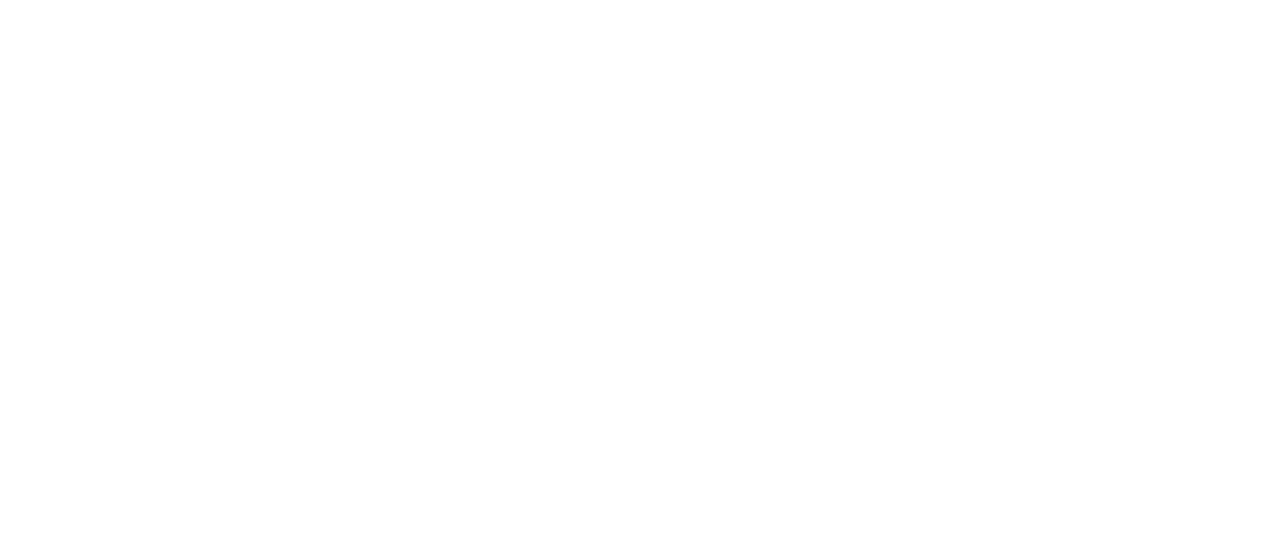
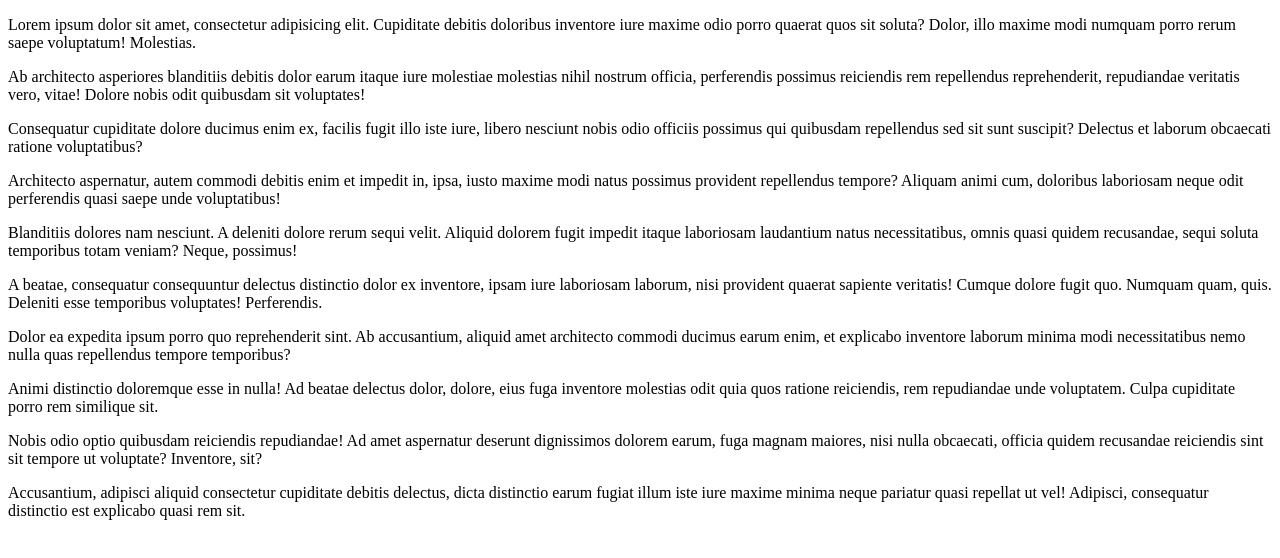
Before and after one commit to valtu4a/git-tut, a plain HTML site: page index.html in a window 1280 px wide. Drawn offline with Linux system fonts and the light colour scheme.

Commit message:
добавил текст

```diff
--- a/index.html
+++ b/index.html
@@ -8,6 +8,31 @@
     <title>Document</title>
 </head>
 <body>
-
+<p>Lorem ipsum dolor sit amet, consectetur adipisicing elit. Cupiditate debitis doloribus inventore iure maxime odio
+    porro quaerat quos sit soluta? Dolor, illo maxime modi numquam porro rerum saepe voluptatum! Molestias.</p>
+<p>Ab architecto asperiores blanditiis debitis dolor earum itaque iure molestiae molestias nihil nostrum officia,
+    perferendis possimus reiciendis rem repellendus reprehenderit, repudiandae veritatis vero, vitae! Dolore nobis odit
+    quibusdam sit voluptates!</p>
+<p>Consequatur cupiditate dolore ducimus enim ex, facilis fugit illo iste iure, libero nesciunt nobis odio officiis
+    possimus qui quibusdam repellendus sed sit sunt suscipit? Delectus et laborum obcaecati ratione voluptatibus?</p>
+<p>Architecto aspernatur, autem commodi debitis enim et impedit in, ipsa, iusto maxime modi natus possimus provident
+    repellendus tempore? Aliquam animi cum, doloribus laboriosam neque odit perferendis quasi saepe unde
+    voluptatibus!</p>
+<p>Blanditiis dolores nam nesciunt. A deleniti dolore rerum sequi velit. Aliquid dolorem fugit impedit itaque laboriosam
+    laudantium natus necessitatibus, omnis quasi quidem recusandae, sequi soluta temporibus totam veniam? Neque,
+    possimus!</p>
+<p>A beatae, consequatur consequuntur delectus distinctio dolor ex inventore, ipsam iure laboriosam laborum, nisi
+    provident quaerat sapiente veritatis! Cumque dolore fugit quo. Numquam quam, quis. Deleniti esse temporibus
+    voluptates! Perferendis.</p>
+<p>Dolor ea expedita ipsum porro quo reprehenderit sint. Ab accusantium, aliquid amet architecto commodi ducimus earum
+    enim, et explicabo inventore laborum minima modi necessitatibus nemo nulla quas repellendus tempore temporibus?</p>
+<p>Animi distinctio doloremque esse in nulla! Ad beatae delectus dolor, dolore, eius fuga inventore molestias odit quia
+    quos ratione reiciendis, rem repudiandae unde voluptatem. Culpa cupiditate porro rem similique sit.</p>
+<p>Nobis odio optio quibusdam reiciendis repudiandae! Ad amet aspernatur deserunt dignissimos dolorem earum, fuga magnam
+    maiores, nisi nulla obcaecati, officia quidem recusandae reiciendis sint sit tempore ut voluptate? Inventore,
+    sit?</p>
+<p>Accusantium, adipisci aliquid consectetur cupiditate debitis delectus, dicta distinctio earum fugiat illum iste iure
+    maxime minima neque pariatur quasi repellat ut vel! Adipisci, consequatur distinctio est explicabo quasi rem
+    sit.</p>
 </body>
 </html>
```
